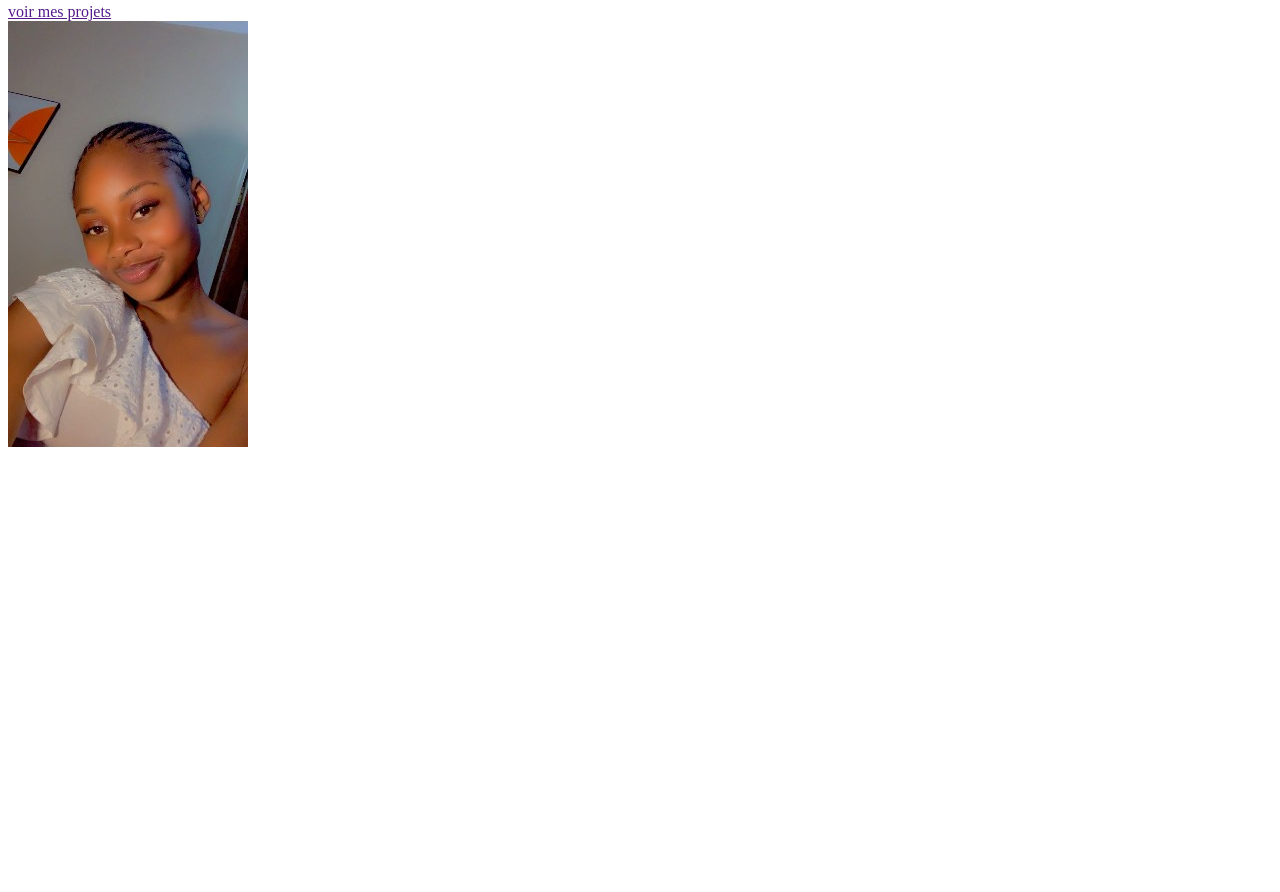
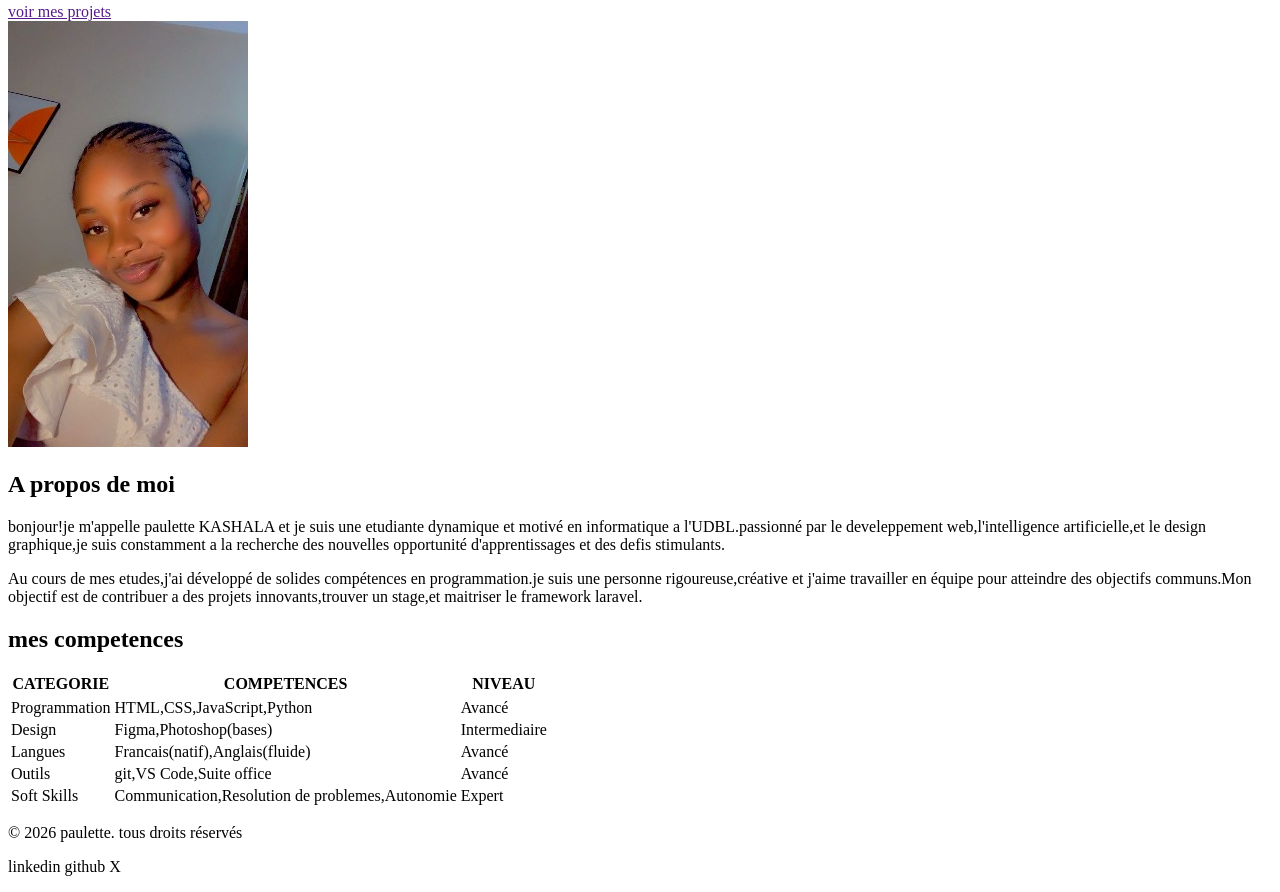
Before and after one commit to KASHALA-TSHIBANGU/mon-portefolio-2026, a plain HTML site: page index.html in a window 1280 px wide. Shown: the part 230-1122 px from the top of the page. Before the commit the page ends 800 px from the top, so only its background shows below. Drawn offline with Linux system fonts and the light colour scheme.

Commit message:
description de ton ajout

```diff
--- a/index.html
+++ b/index.html
@@ -32,9 +32,49 @@
                 <img src="image/image paulette.jpg" alt="paulette">
             </div>
         </section>
-        <section></section>
-        <section></section>
+        <section>
+            <div>
+                <h2>A propos de moi</h2>
+                <p>bonjour!je m'appelle paulette KASHALA et je suis une etudiante dynamique et motivé en informatique a l'UDBL.passionné par le develeppement web,l'intelligence artificielle,et le design graphique,je suis constamment a la recherche des nouvelles opportunité d'apprentissages et des defis stimulants.</p>
+                <p>Au cours de mes etudes,j'ai développé de solides compétences en programmation.je suis une personne rigoureuse,créative et j'aime travailler en équipe pour atteindre des objectifs communs.Mon objectif est de contribuer a des projets innovants,trouver un stage,et maitriser le framework laravel.</p>
+
+            </div>
+        </section>
+        <section>
+            <div>
+                <h2>mes competences</h2>
+
+            </div>
+        </section>
+            <table>
+                <thead>
+                    <tr>
+                        <th>CATEGORIE</th>  <th>COMPETENCES</th>  <th>NIVEAU</th>
+                    <tr>
+                </thead>
+                <TBody>
+                    <tr>
+                        <td>Programmation</td>  <td>HTML,CSS,JavaScript,Python</td>  <td>Avancé</td>
+                    </tr>
+                    <tr>
+                        <td>Design</td>  <td>Figma,Photoshop(bases)</td>  <td>Intermediaire</td>
+                    </tr>
+                    <tr>
+                        <td>Langues</td>  <td>Francais(natif),Anglais(fluide)</td>  <td>Avancé</td>
+                    </tr>
+                    <tr>
+                        <td>Outils</td>  <td>git,VS Code,Suite office</td>  <td>Avancé</td>
+                    </tr>
+                    <tr>
+                        <td>Soft Skills</td>  <td>Communication,Resolution de problemes,Autonomie</td>  <td>Expert</td>
+                    </tr>
+                </TBody>
+
+            </table>
     </main>
-    <footer></footer>
+    <footer>
+        <p>&copy; 2026 paulette. tous droits réservés</p>
+        <p>linkedin github X</p>
+    </footer>
 </body>
 </html>
```
